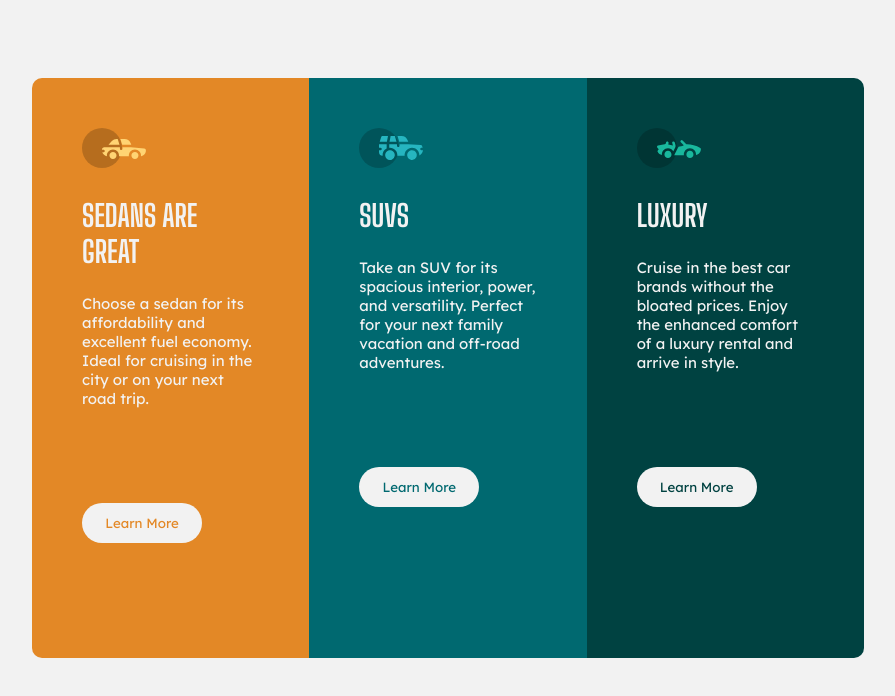
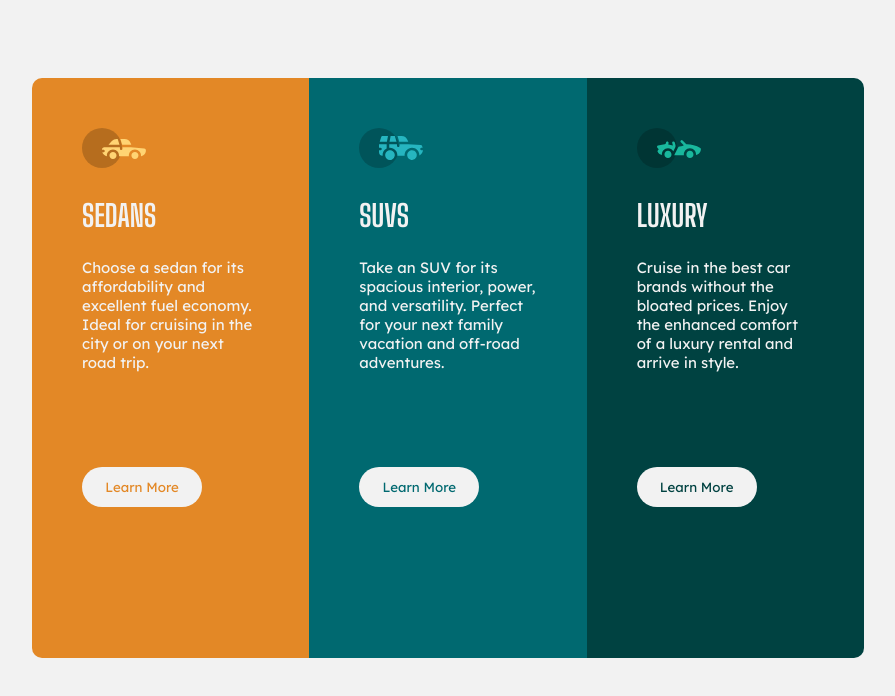
Before and after one commit to farahghanma/3-column-grid, a plain HTML site: page index.html in a window 1280 px wide. Shown: the whole page, without its empty margins (192-1087 px from the left). Drawn offline with Linux system fonts and the light colour scheme.

Commit message:
Update index.html

```diff
--- a/index.html
+++ b/index.html
@@ -15,7 +15,7 @@
   <div class="main">
     <div class="container-1">
       <img src="./images/icon-sedans.svg" alt="">
-      <h2>SEDANS ARE GREAT</h2>
+      <h2>SEDANS</h2>
       <p>Choose a sedan for its affordability and excellent fuel economy. Ideal for cruising in the city or on your next road trip.</p>
       <button>Learn More</button>
     </div>
```
